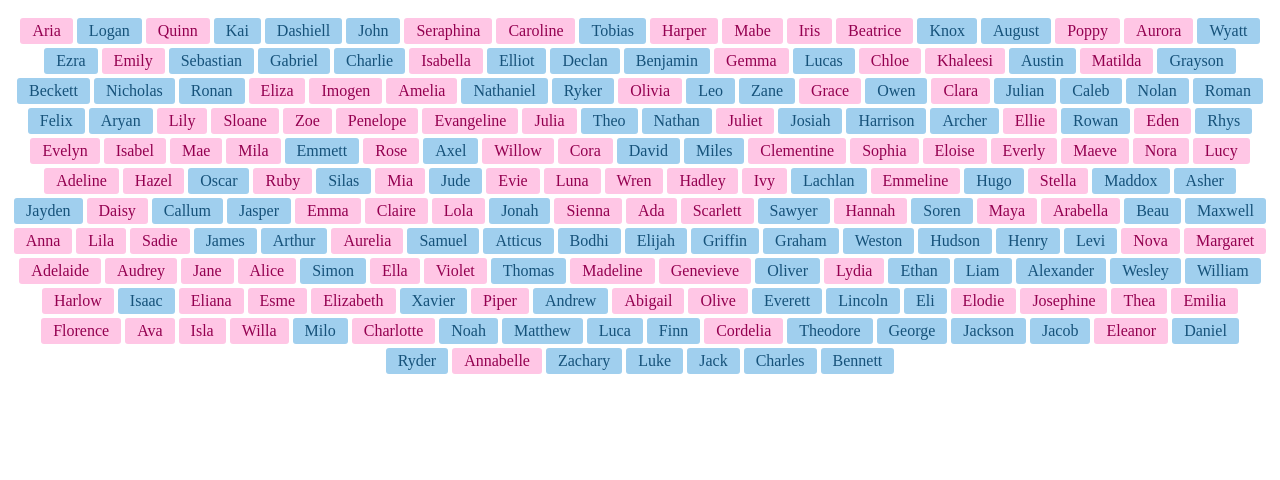
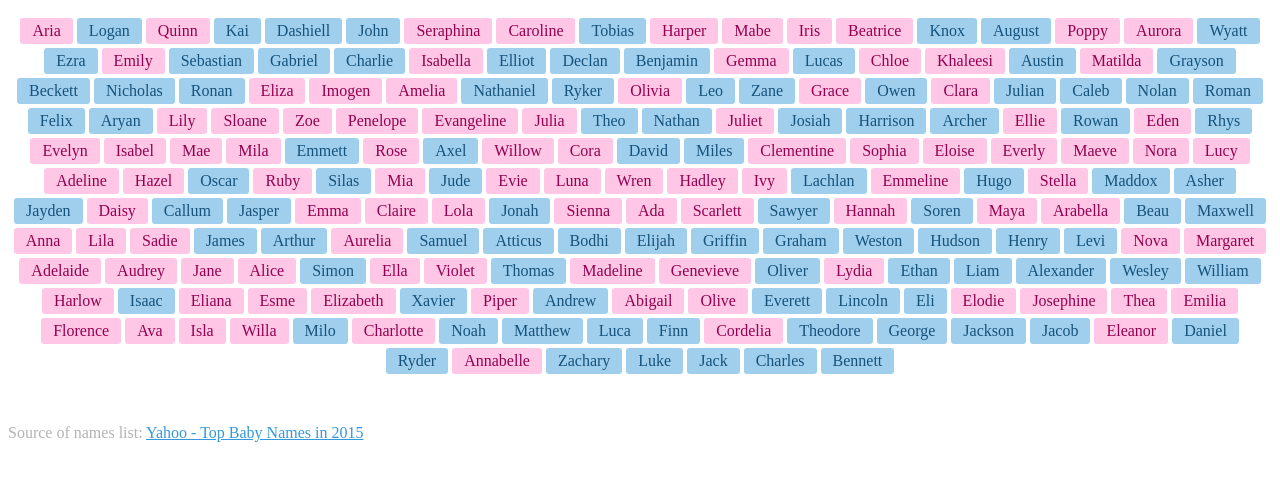
Before and after one commit to fblupi/baby-names, a React (Create React App) app: page / in a window 1280 px wide. Shown: the top 480 px of the page. Built offline with nearby package versions, Linux system fonts and the light colour scheme.

Commit message:
Stateless components

```diff
--- a/src/App.js
+++ b/src/App.js
@@ -1,5 +1,6 @@
 import React, { Component } from 'react';
-import NamesList from './components/namesList.js';
+import NamesList from './components/NamesList.js';
+import Credit from './components/Credit.js';
 import './App.css';
 
 class App extends Component {
@@ -7,6 +8,7 @@ class App extends Component {
     return(
       <div>
         <NamesList data={this.props.data}/>
+        <Credit/>
       </div>
     );
   }
--- /dev/null
+++ b/src/components/Credit.js
@@ -0,0 +1,6 @@
+import React, { Component } from 'react'
+
+export default () =>
+	<div className="credit">
+		<p>Source of names list: <a href="https://www.yahoo.com/parenting/atticus-tops-baby-names-2015-124073377716.html" target="_blank">Yahoo - Top Baby Names in 2015</a></p>
+	</div>
```
